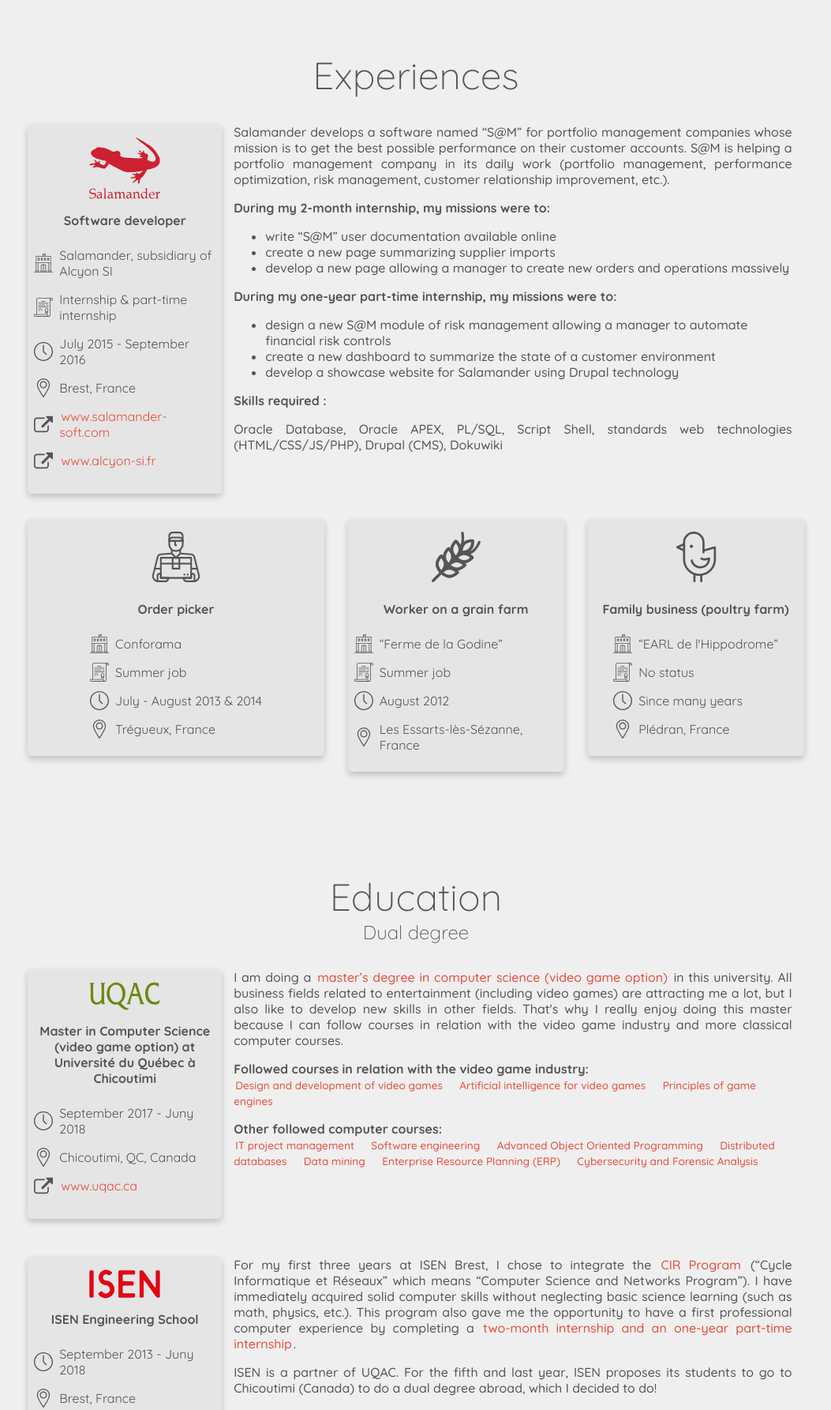
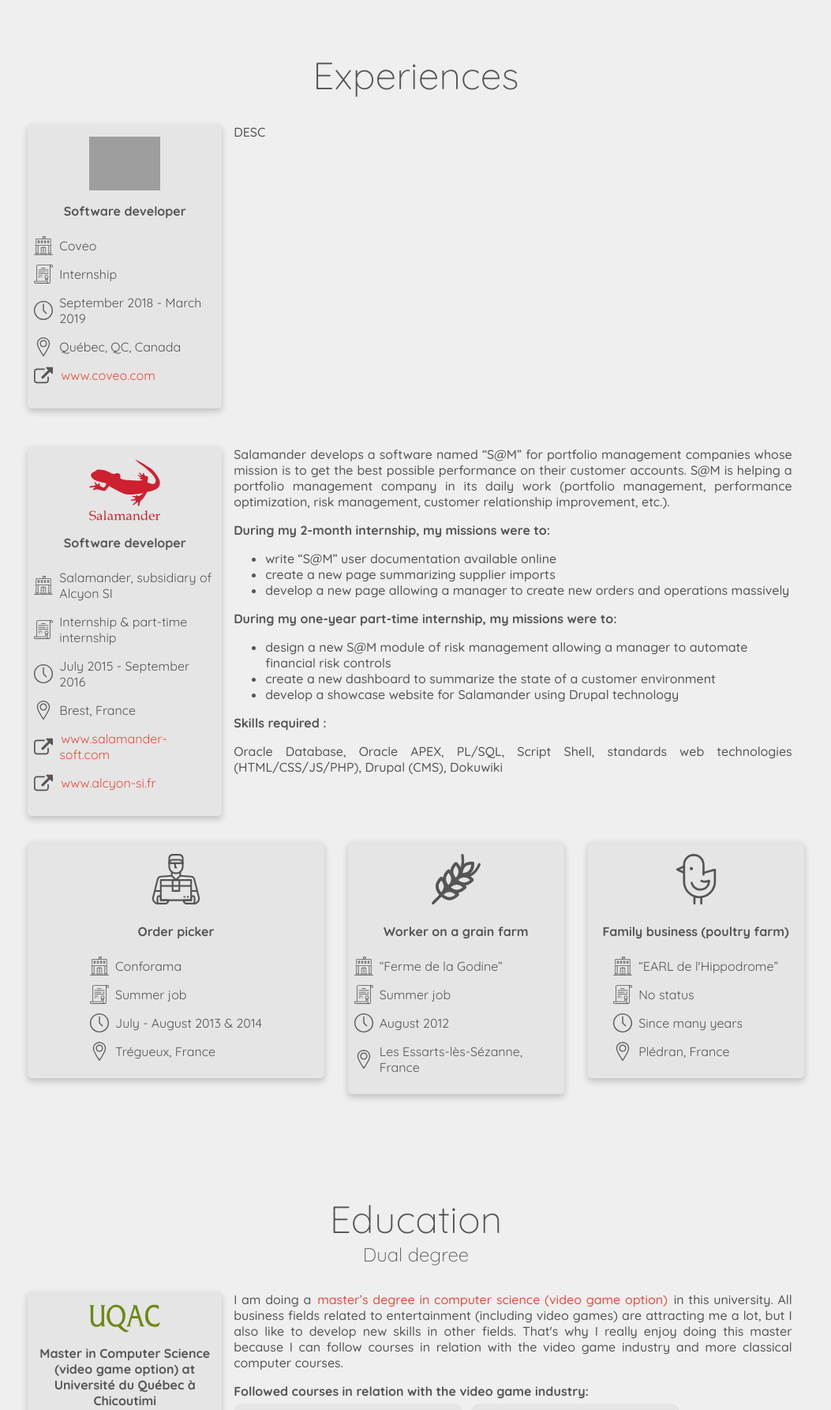
Before and after one commit to renald-morice/Portfolio, a PHP site: page / in a window 1280 px wide. Shown: the part 1632-3417 px from the top of the page at 79% size, without its empty margins (113-1166 px from the left). Run offline with PHP 8.4, Linux system fonts and the light colour scheme; some libraries are stand-ins or nearby versions; grey boxes are pictures that could not be loaded.

Commit message:
Exp + Studies + Skills update

```diff
--- a/content/section-experiences.html
+++ b/content/section-experiences.html
@@ -2,6 +2,41 @@
     <h2 class="col-12" data-TradID="exp">Expériences</h2>
 
     <div class="col-md-12 col-lg-10 col-lg-offset-1 model-1 reveal" data-RevealDelay="0" data-RevealOrigin="left">
+        <div class="row">
+            <div class="col-sm-12 col-md-3 gray_background left_panel shadow_box">
+                <div class="img-container"><img src="images/experiences/coveo.svg" alt="Logo Coveo"></div>
+                <h4 data-TradID="exp_coveo">Développeur logiciel</h4>
+                <table class="tab_infos">
+                    <tr>
+                        <td class="tab_icon"><img src="images/icon/building.svg" alt="Logo building"></td>
+                        <td class="tab_desc">Coveo</td>
+                    </tr>
+                    <tr>
+                        <td class="tab_icon"><img src="images/icon/certificate.svg" alt="Logo contract"></td>
+                        <td class="tab_desc" data-TradID="exp_coveo_contract">Stage</td>
+                    </tr>
+                    <tr>
+                        <td class="tab_icon"><img src="images/icon/clock.svg" alt="Logo clock"></td>
+                        <td class="tab_desc" data-TradID="exp_coveo_dates">Septembre 2018 - Mars 2019</td>
+                    </tr>
+                    <tr>
+                        <td class="tab_icon"><img src="images/icon/location.svg" alt="Logo position"></td>
+                        <td class="tab_desc">Québec, QC, Canada</td>
+                    </tr>
+                    <tr>
+                        <td class="tab_icon"><img src="images/icon/link.svg" alt="Logo external link"></td>
+                        <td class="tab_desc"><a class="text_link" href="https://www.coveo.com/" target="_blank">www.coveo.com</a></td>
+                    </tr>
+                </table>
+            </div>
+            <div class="col-sm-12 col-md-9 right_panel">
+                <p data-TradID="exp_coveo_desc">DESC</p>
+
+            </div>
+        </div>
+    </div>
+
+    <div class="col-md-12 col-lg-10 col-lg-offset-1 model-1 reveal" data-RevealDelay="100" data-RevealOrigin="left">
         <div class="row">
             <div class="col-sm-12 col-md-3 gray_background left_panel shadow_box">
                 <div class="img-container"><img src="images/experiences/salamander.svg" alt="Logo Salamander"></div>
--- a/content/section-skills.html
+++ b/content/section-skills.html
@@ -3,20 +3,58 @@
 
     <div class="row">
         <div class="col-sm-12 col-md-4 col-md-offset-2 reveal model-2 skill" data-RevealDelay="0" data-RevealOrigin="left">
-            <h3 data-TradID="skill_g1">Programmation</h3>
+            <h3 data-TradID="skill_SD">Programmation</h3>
             <div class="bubbles">
                 <span>C</span>
                 <span>C++</span>
                 <span>C#</span>
                 <span>Java</span>
+                <span>Spring Framework</span>
                 <span>Python</span>
-                 <span>Scala</span>
-                <span>Bash</span>
             </div>
         </div>
 
-        <div class="col-sm-12 col-md-4 reveal model-2 skill" data-RevealDelay="35" data-RevealOrigin="right">
-            <h3 data-TradID="skill_g2">Technologies Web</h3>
+        <div class="col-sm-12 col-md-4 reveal model-2 skill" data-RevealDelay="10" data-RevealOrigin="right">
+            <h3 data-TradID="skill_CT">Technologies Cloud</h3>
+            <div class="bubbles">
+                <span>Amazon Web Services (AWS)</span>
+                <span>Terraform</span>
+                <span>Kubernetes</span>
+            </div>
+        </div>
+    </div>
+
+    <div class="row">
+        <div class="col-sm-12 col-md-4 col-md-offset-2 reveal model-2 skill" data-RevealDelay="20" data-RevealOrigin="left">
+            <h3 data-TradID="skill_GE">Moteur de jeux</h3>
+            <div class="bubbles">
+                <span>Unity 3D</span>
+                <span>Unreal Engine</span>
+            </div>
+        </div>
+
+        <div class="col-sm-12 col-md-4 reveal model-2 skill" data-RevealDelay="30" data-RevealOrigin="right">
+            <h3 data-TradID="skill_AE">Moteur audio</h3>
+            <div class="bubbles">
+                <span data-TradID="skill_FMOD">FMOD (notions)</span>
+            </div>
+        </div>
+    </div>
+
+    <div class="row">
+        <div class="col-sm-12 col-md-4 col-md-offset-2 reveal model-2 skill" data-RevealDelay="40" data-RevealOrigin="left">
+            <h3 data-TradID="skill_DB">Base de données</h3>
+            <div class="bubbles">
+                <span>Oracle</span>
+                <span>PL/SQL</span>
+                <span>MySQL</span>
+                <span>MongoDB</span>
+                <span>Hibernate</span>
+            </div>
+        </div>
+
+        <div class="col-sm-12 col-md-4 reveal model-2 skill" data-RevealDelay="50" data-RevealOrigin="right">
+            <h3 data-TradID="skill_WT">Technologies Web</h3>
             <div class="bubbles">
                 <span>HTML</span>
                 <span>CSS</span>
@@ -29,23 +67,20 @@
     </div>
 
     <div class="row">
-        <div class="col-sm-12 col-md-4 col-md-offset-2 reveal model-2 skill" data-RevealDelay="70" data-RevealOrigin="left">
-            <h3 data-TradID="skill_g3">Base de données</h3>
+        <div class="col-sm-12 col-md-4 col-md-offset-2 reveal model-2 skill" data-RevealDelay="60" data-RevealOrigin="left">
+            <h3 data-TradID="skill_CSO">Informatique (autre)</h3>
             <div class="bubbles">
-                <span data-TradID="skill_design_db">Conception</span>
-                <span>Oracle</span>
-                <span>PL/SQL</span>
-                <span>MySQL</span>
-                <span>MongoDB</span>
-                <span>Hibernate</span>
-                <span>Spark</span>
+                <span>Maven</span>
+                <span>Docker</span>
+                <span>Github</span>
+                <span>Mercurial</span>
             </div>
         </div>
 
-        <div class="col-sm-12 col-md-4 reveal model-2 skill" data-RevealDelay="105" data-RevealOrigin="right">
-            <h3 data-TradID="skill_g4">Systèmes d’exploitation</h3>
+        <div class="col-sm-12 col-md-4 reveal model-2 skill" data-RevealDelay="70" data-RevealOrigin="right">
+            <h3 data-TradID="skill_OS">Systèmes d’exploitation</h3>
             <div class="bubbles">
-                <span>Linux (administration)</span>
+                <span>Linux</span>
                 <span>Windows</span>
                 <span>Mac OS</span>
             </div>
@@ -53,32 +88,16 @@
     </div>
 
     <div class="row">
-        <div class="col-sm-12 col-md-4 col-md-offset-2 reveal model-2 skill" data-RevealDelay="140" data-RevealOrigin="left">
-            <h3 data-TradID="skill_g5">Moteur de jeux</h3>
-            <div class="bubbles">
-                <span>Unity 3D</span>
-            </div>
-        </div>
-
-        <div class="col-sm-12 col-md-4 reveal model-2 skill" data-RevealDelay="175" data-RevealOrigin="right">
-            <h3 data-TradID="skill_g6">Moteur audio</h3>
-            <div class="bubbles">
-                <span data-TradID="skill_FMOD">FMOD (notions)</span>
-            </div>
-        </div>
-    </div>
-
-    <div class="row">
-        <div class="col-sm-12 col-md-4 col-md-offset-2 reveal model-2 skill" data-RevealDelay="210" data-RevealOrigin="left">
-            <h3 data-TradID="skill_g7">Enregistrement audio</h3>
+        <div class="col-sm-12 col-md-4 col-md-offset-2 reveal model-2 skill" data-RevealDelay="80" data-RevealOrigin="left">
+            <h3 data-TradID="skill_AR">Enregistrement audio</h3>
             <div class="bubbles">
                 <span>Pro Tools</span>
                 <span>Reason</span>
             </div>
         </div>
 
-        <div class="col-sm-12 col-md-4 reveal model-2 skill" data-RevealDelay="245" data-RevealOrigin="right">
-            <h3 data-TradID="skill_g8">Photo / Vidéo</h3>
+        <div class="col-sm-12 col-md-4 reveal model-2 skill" data-RevealDelay="90" data-RevealOrigin="right">
+            <h3 data-TradID="skill_PV">Photo / Vidéo</h3>
             <div class="bubbles">
                 <span>Photoshop</span>
                 <span>Illustrator</span>
@@ -88,18 +107,18 @@
     </div>
 
     <div class="row">
-        <div class="col-sm-12 col-md-4 col-md-offset-2 reveal model-2 skill" data-RevealDelay="280" data-RevealOrigin="left">
-            <h3 data-TradID="skill_g9">Gestion de projet</h3>
+        <div class="col-sm-12 col-md-4 col-md-offset-2 reveal model-2 skill" data-RevealDelay="100" data-RevealOrigin="left">
+            <h3 data-TradID="skill_PM">Gestion de projet</h3>
             <div class="bubbles">
                 <span data-TradID="skill_SCRUM">Méthode Scrum</span>
-                <span>Github</span>
+                <span>Jira</span>
                 <span>Trello</span>
                 <span>Microsoft Office</span>
             </div>
         </div>
 
-        <div class="col-sm-12 col-md-4 reveal model-2 skill" data-RevealDelay="315" data-RevealOrigin="right">
-            <h3 data-TradID="skill_g10">Langues</h3>
+        <div class="col-sm-12 col-md-4 reveal model-2 skill" data-RevealDelay="110" data-RevealOrigin="right">
+            <h3 data-TradID="skill_L">Langues</h3>
             <div class="bubbles">
                 <span data-TradID="skill_fr">Français</span>
                 <span data-TradID="skill_en">Anglais</span>
--- a/content/section-studies.html
+++ b/content/section-studies.html
@@ -29,59 +29,19 @@
 
                 <h5 data-TradID="education_U_VG">Cours informatiques suivis en lien avec l'industrie du jeu vidéo :</h5>
                 <div class="iterator">
-                    <span>
-                        <a class="text_link" href="http://cours.uqac.ca/8INF955" target="_blank" data-TradID="education_U_VG_1">
-                            Principes de création de jeux vidéo
-                        </a>
-                    </span>
-                    <span>
-                        <a class="text_link" href="http://cours.uqac.ca/8IAR125" target="_blank" data-TradID="education_U_VG_2">
-                            Intelligence artificielle pour le jeu vidéo
-                        </a>
-                    </span>
-                    <span>
-                        <a class="text_link" href="http://cours.uqac.ca/8INF871" target="_blank" data-TradID="education_U_VG_3">
-                            Principes des moteurs jeux
-                        </a>
-                    </span>
+                    <span data-TradID="education_U_VG_1">Principes de création de jeux vidéo</span>
+                    <span data-TradID="education_U_VG_2">Intelligence artificielle pour le jeu vidéo</span>
+                    <span data-TradID="education_U_VG_3">Principes des moteurs jeux</span>
                 </div>
                 <h5 data-TradID="education_U_O">Autres cours informatiques suivis :</h5>
                 <div class="iterator">
-                    <span>
-                        <a class="text_link" href="http://cours.uqac.ca/8INF847" target="_blank" data-TradID="education_U_O_1">
-                            Gestion de projets informatiques
-                        </a>
-                    </span>
-                    <span>
-                        <a class="text_link" href="http://cours.uqac.ca/8INF851" target="_blank" data-TradID="education_U_O_2">
-                            Génie logiciel
-                        </a>
-                    </span>
-                    <span>
-                        <a class="text_link" href="http://cours.uqac.ca/8INF957" target="_blank" data-TradID="education_U_O_3">
-                            Programmation objet avancée
-                        </a>
-                    </span>
-                    <span>
-                        <a class="text_link" href="http://cours.uqac.ca/8INF803" target="_blank" data-TradID="education_U_O_4">
-                            Bases de données réparties
-                        </a>
-                    </span>
-                    <span>
-                        <a class="text_link" href="http://cours.uqac.ca/8INF954" target="_blank" data-TradID="education_U_O_5">
-                            Forage de données
-                        </a>
-                    </span>
-                    <span>
-                        <a class="text_link" href="http://cours.uqac.ca/8INF858" target="_blank" data-TradID="education_U_O_6">
-                            Systèmes intégrés de gestion d'entreprise
-                        </a>
-                    </span>
-                    <span>
-                        <a class="text_link" href="http://cours.uqac.ca/8INF914" target="_blank" data-TradID="education_U_O_7">
-                            Cybersécurité et Analyse Forensique
-                        </a>
-                    </span>
+                    <span data-TradID="education_U_O_1">Gestion de projets informatiques</span>
+                    <span data-TradID="education_U_O_2">Génie logiciel</span>
+                    <span data-TradID="education_U_O_3">Programmation objet avancée</span>
+                    <span data-TradID="education_U_O_4">Bases de données réparties</span>
+                    <span data-TradID="education_U_O_5">Forage de données</span>
+                    <span data-TradID="education_U_O_6">Systèmes intégrés de gestion d'entreprise</span>
+                    <span data-TradID="education_U_O_7">Cybersécurité et Analyse Forensique</span>
                 </div>
             </div>
         </div>
--- a/css/portfolio.css
+++ b/css/portfolio.css
@@ -166,11 +166,18 @@ table.tab_infos {
     .model-1 .right_panel .iterator {
       margin-right: 1em; }
       .model-1 .right_panel .iterator span {
-        margin-right: 1em;
+        display: inline-block;
+        margin-top: 0.5em;
+        margin-right: 0.5em;
+        padding: 0.5em 1em;
+        background-color: #e5e5e5;
+        border-radius: 10px;
         font-size: 1.7vh; }
         @media (max-height: 650px) {
           .model-1 .right_panel .iterator span {
             font-size: 12.75px; } }
+        .model-1 .right_panel .iterator span:hover, .model-1 .right_panel .iterator span:active {
+          background-color: #d5d5d5; }
 
 .model-2 {
   margin-top: 1em; }
--- a/css/scss/portfolio.scss
+++ b/css/scss/portfolio.scss
@@ -50,6 +50,7 @@ $color-BlueGray        : #2c3e50;
 $color-SmoothGray      : #EEEEEE;
 $color-SmoothGray2     : #EFEFEF;
 $color-SmoothGray3     : #e5e5e5;
+$color-SmoothGray4     : #d5d5d5;
 $color-White           : #FFFFFF;
 $color-SmoothWhite     : #FEFEFE;
 $color-WhiteLittleBlue : #E4F1FE;
@@ -302,8 +303,17 @@ table.tab_infos{
             margin-right: $margin-Basic/2;
 
             span{
-                margin-right: $margin-Basic/2;
+                display: inline-block;
+                margin-top: $margin-Basic/4;
+                margin-right: $margin-Basic/4;
+                padding: $padding-Basic/4 $padding-Basic/2;
+                background-color: $color-SmoothGray3;
+                border-radius: 10px;
                 @include customFontSize($font-size-Small2, $min-font-size-Small2);
+
+                &:hover, &:active{
+                    background-color: $color-SmoothGray4;
+                }
             }
         }
 
```
Also changed, not shown: translate.json (+35 -15 lines), images/experiences/coveo.svg (added), 1 other file.
